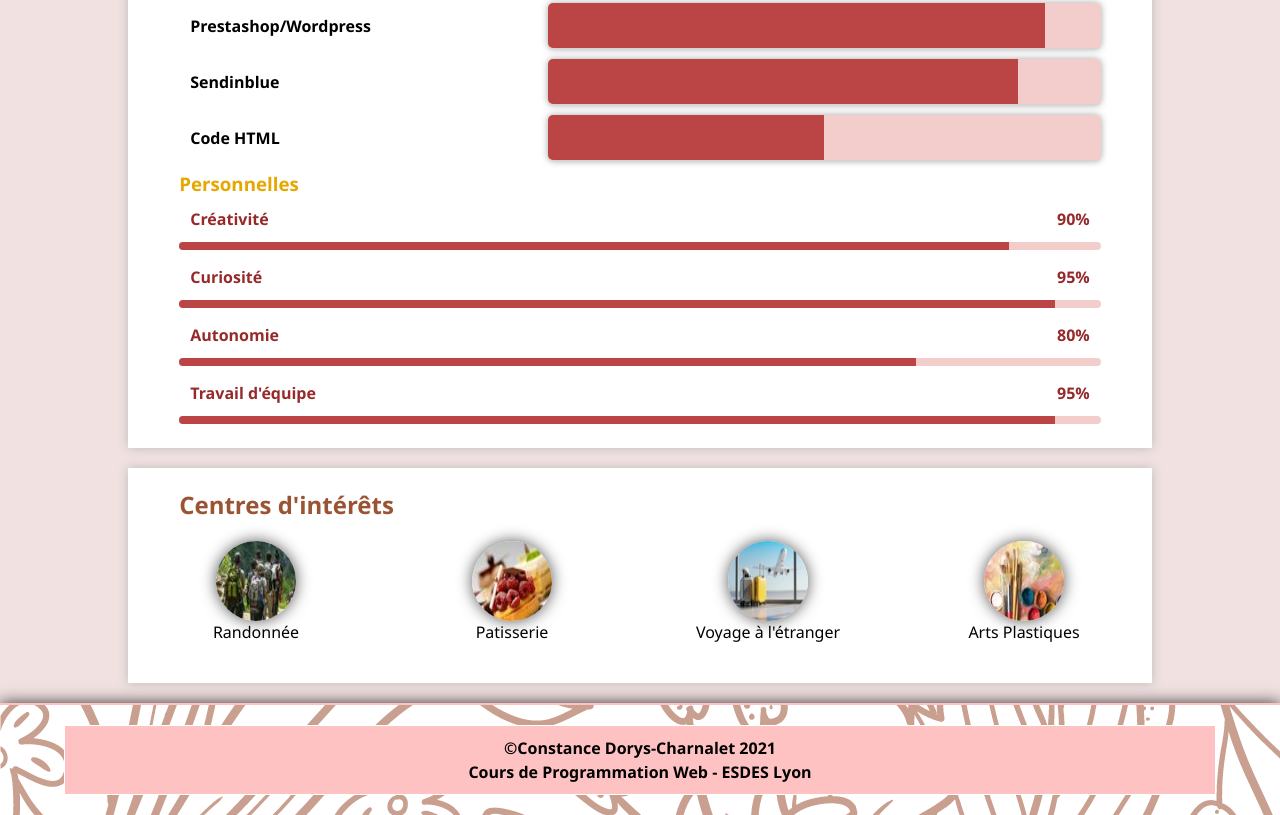
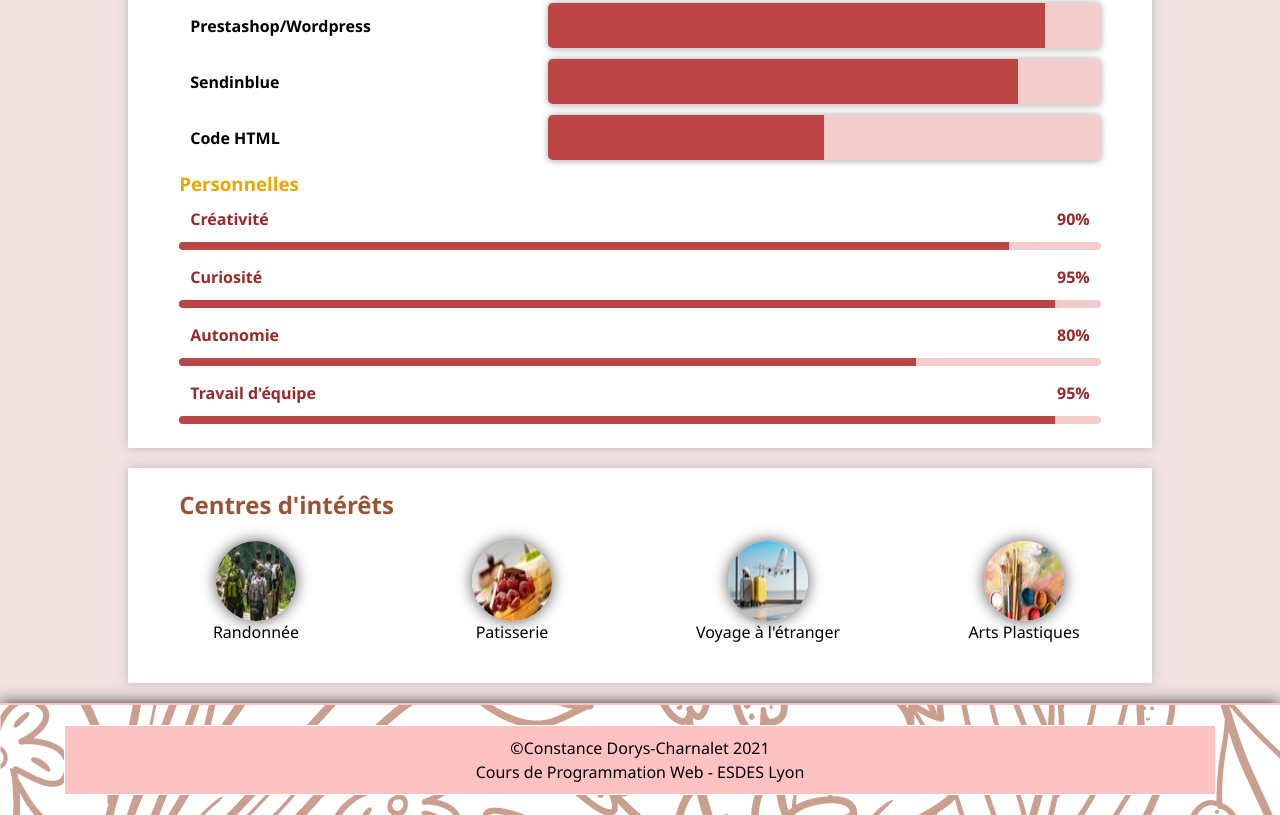
Before and after one commit to ConstanceDORYSCHARNALET/CV-constance-dorys.github.io, a plain HTML site: page index.html in a window 1280 px wide. Shown: the part 2969-3784 px from the top of the page. Drawn offline with Linux system fonts and the light colour scheme.

Commit message:
update2 CV

```diff
--- a/style.css
+++ b/style.css
@@ -53,12 +53,10 @@ footer p{
     color: rgb(0, 0, 0);
     text-align: center;
     background-color: rgb(255, 194, 194);
-    font-weight: bold
 }
 footer a{
     color: rgb(0, 0, 0);
     background-color: rgb(255, 194, 194);
-    font-weight: bold
 }
 
 /*SECTIONS*/
@@ -293,7 +291,8 @@ section > div{
         box-shadow: 0px 0px 10px #bbb;
     }
     a:hover{
-        color: rgb(255, 255, 255);
+        color: rgb(0, 0, 0);
+        font-weight: bold
     }
     header h1{
         width: 80%;
```
